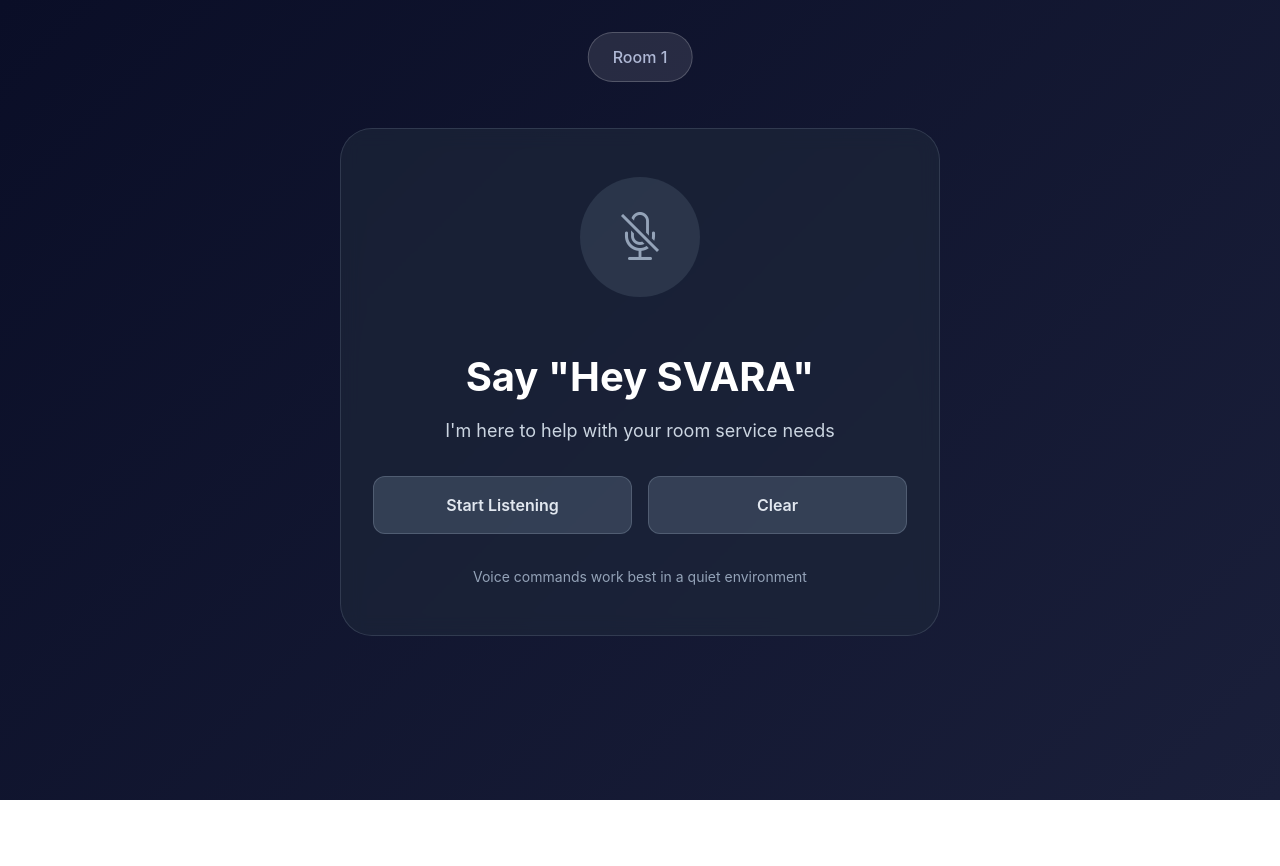
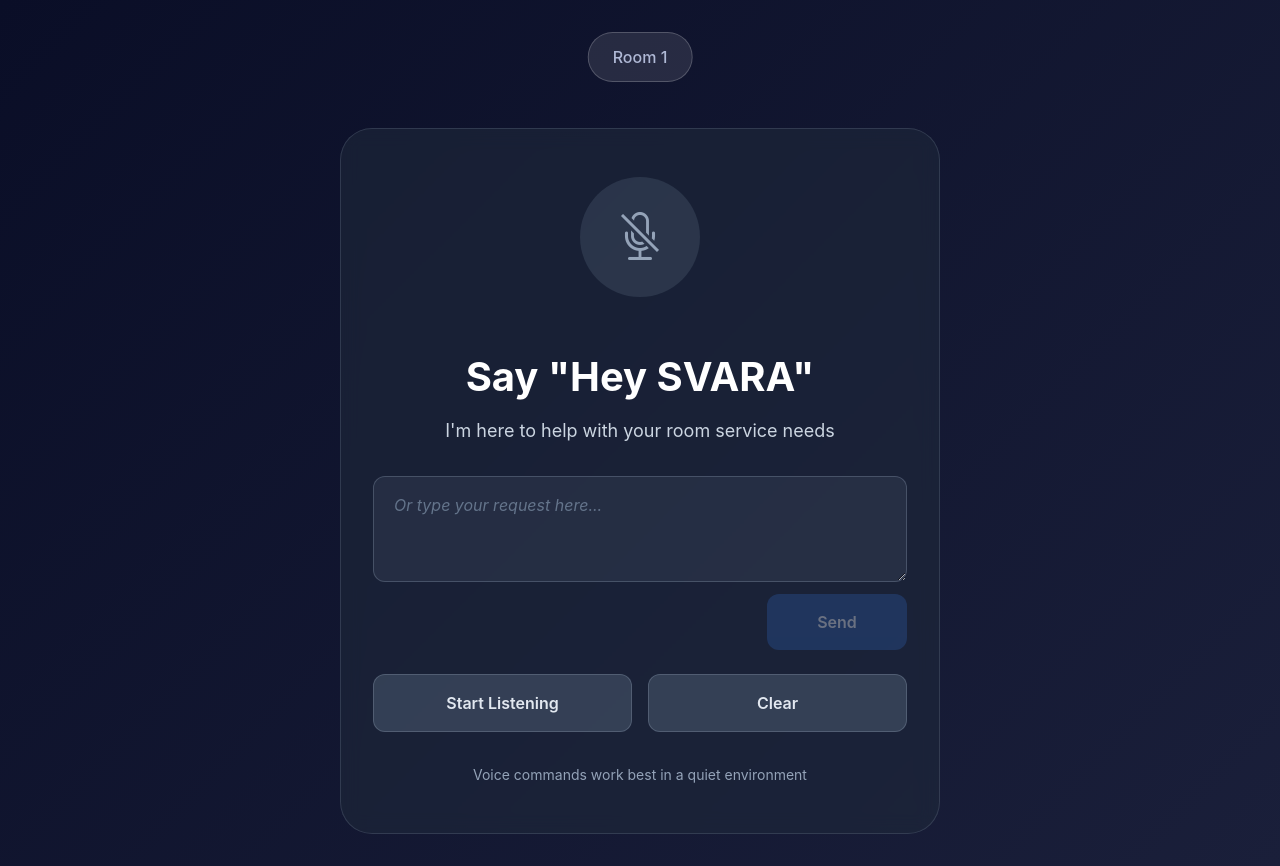
Before and after one commit to Kuber-Mehed/Enginaator, a Vue app in the folder frontend/: page /guest/1 in a window 1280 px wide. Before the commit the page ends 800 px from the top, so only its background shows below. Built offline with nearby package versions, Linux system fonts and the light colour scheme; no server answers.

Commit message:
add text input option

```diff
--- a/frontend/src/views/GuestView.vue
+++ b/frontend/src/views/GuestView.vue
@@ -205,8 +205,21 @@ const hasTranscript = computed(() => transcript.value.trim().length > 0)
         {{ confirmationMessage }}
       </div>
 
-      <div v-if="hasTranscript" class="transcript-display">
-        {{ transcript }}
+      <div class="text-input-area">
+        <textarea
+          v-model="transcript"
+          :disabled="isListening || isSubmitting"
+          placeholder="Or type your request here..."
+          class="text-input"
+          rows="3"
+        />
+        <button
+          @click="submitRequest"
+          :disabled="!hasTranscript || isListening || isSubmitting"
+          class="btn btn-submit"
+        >
+          {{ isSubmitting ? 'Sending...' : 'Send' }}
+        </button>
       </div>
 
       <div v-if="currentRequest" class="request-status-block">
@@ -352,6 +365,67 @@ const hasTranscript = computed(() => transcript.value.trim().length > 0)
   font-style: italic;
 }
 
+.text-input-area {
+  width: 100%;
+  display: flex;
+  flex-direction: column;
+  gap: 0.75rem;
+  margin-bottom: 1.5rem;
+}
+
+.text-input {
+  width: 100%;
+  background: rgba(148, 163, 184, 0.1);
+  border: 1px solid rgba(148, 163, 184, 0.3);
+  border-radius: 0.75rem;
+  padding: 1rem 1.25rem;
+  color: #e2e8f0;
+  font-size: 1rem;
+  font-family: inherit;
+  resize: vertical;
+  outline: none;
+  transition: border-color 0.2s ease;
+  box-sizing: border-box;
+}
+
+.text-input::placeholder {
+  color: #64748b;
+  font-style: italic;
+}
+
+.text-input:focus {
+  border-color: rgba(148, 163, 184, 0.6);
+}
+
+.text-input:disabled {
+  opacity: 0.5;
+  cursor: not-allowed;
+}
+
+.btn-submit {
+  background: rgba(59, 130, 246, 0.5);
+  color: #e2e8f0;
+  border: 1px solid rgba(59, 130, 246, 0.6);
+  align-self: flex-end;
+  min-width: 120px;
+  padding: 0.75rem 1.5rem;
+  font-size: 1rem;
+  font-weight: 600;
+  border-radius: 0.75rem;
+  cursor: pointer;
+  transition: all 0.2s ease;
+}
+
+.btn-submit:hover:not(:disabled) {
+  background: rgba(59, 130, 246, 0.7);
+  border-color: rgba(59, 130, 246, 0.9);
+}
+
+.btn-submit:disabled {
+  opacity: 0.4;
+  cursor: not-allowed;
+}
+
 .request-status-block {
   background: rgba(59, 130, 246, 0.1);
   border: 1px solid rgba(59, 130, 246, 0.3);
```
